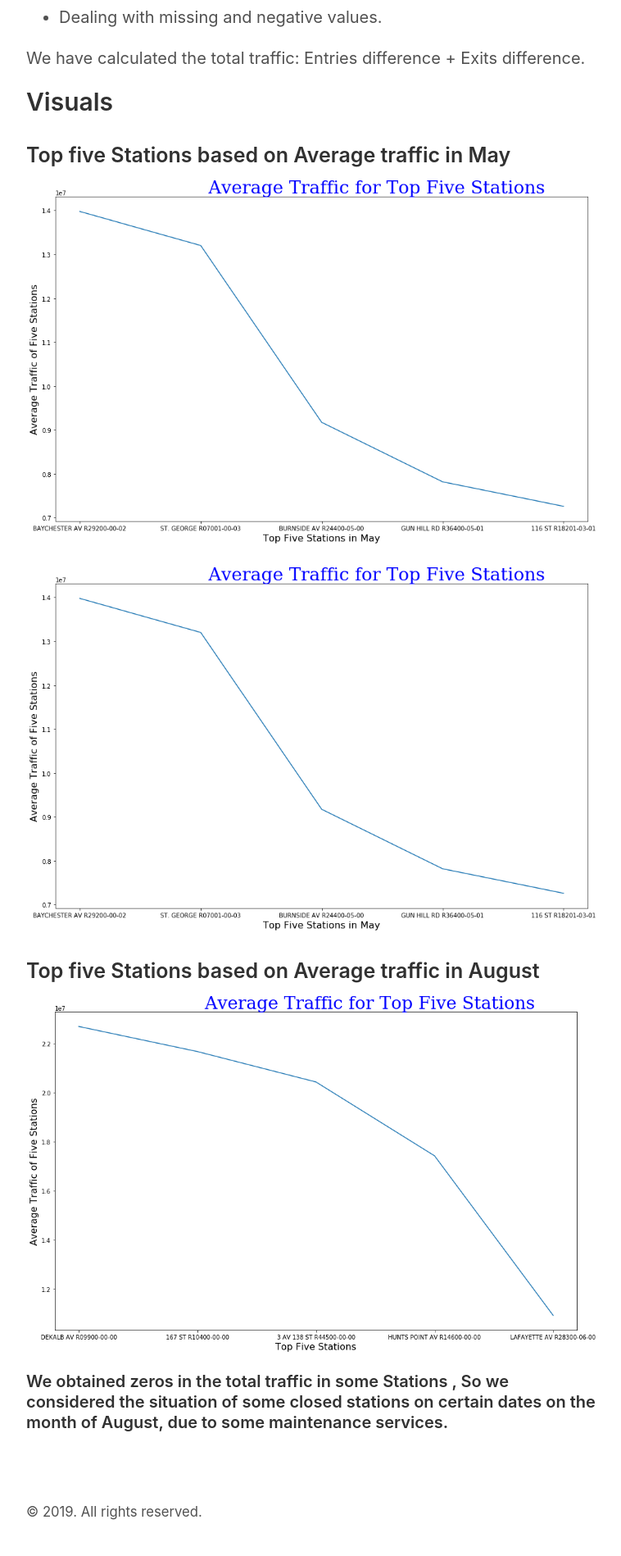
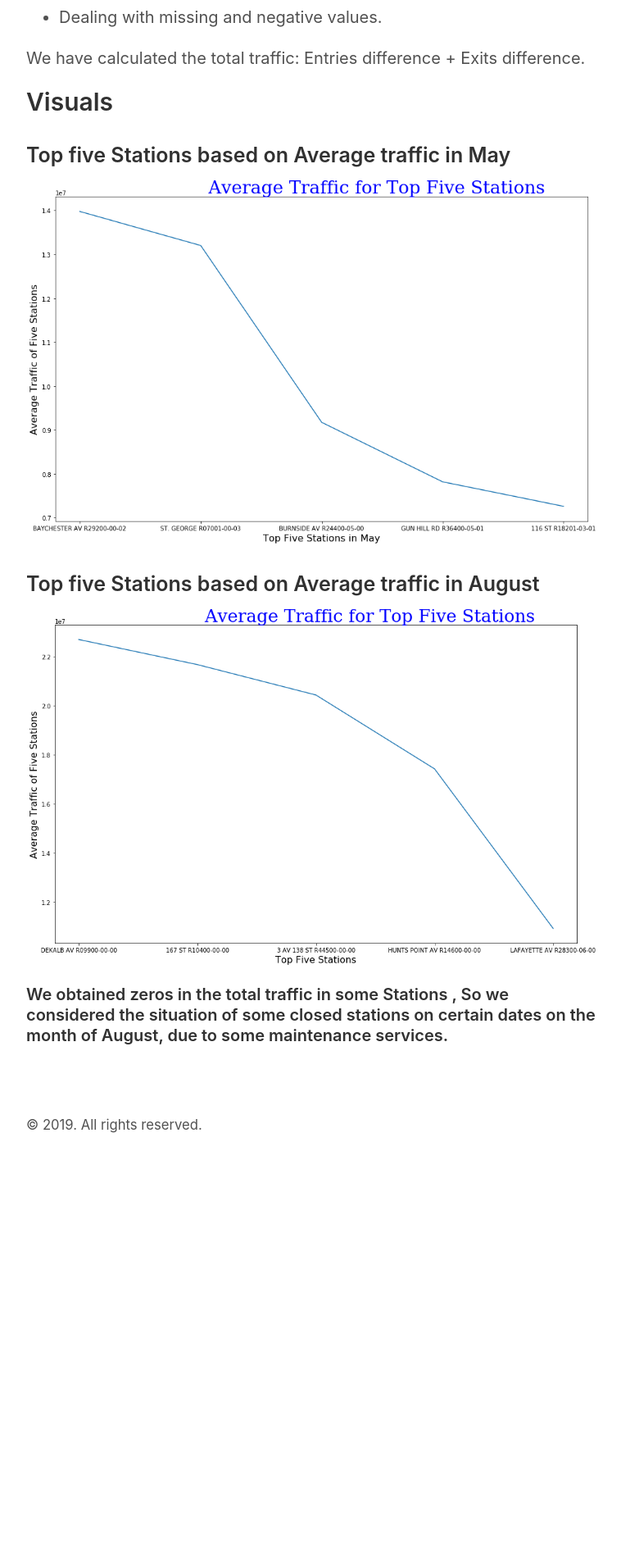
Before and after one commit to GhaidaSenani/GhaidaSenani.github.io, a Jekyll site: the page built from projects.md, in a window 1280 px wide. Shown: the part 1106-3004 px from the top of the page at 82% size, without its empty margins (258-1016 px from the left). Built offline with Jekyll 4.4.1, drawn with Linux system fonts in a browser that asks for light colours; after the commit the page ends 2532 px from its top, so only the background shows below that.

Commit message:
Update projects.md

```diff
--- a/projects.md
+++ b/projects.md
@@ -21,9 +22,8 @@ We have calculated the total traffic: Entries difference + Exits difference.
 
 ## Visuals
 ### Top five Stations based on Average traffic in May
-![alt text](https://github.com/GhaidaSenani/GhaidaSenani.github.io/blob/master/images/MayTopAvgStations.png)
-![Image test]({{ (https://github.com/GhaidaSenani/GhaidaSenani.github.io/}}/images/MayTopAvgStations.png)
+![_Logo](/images/MayTopAvgStations.png)
 ### Top five Stations based on Average traffic in August
-![alt text](https://github.com/GhaidaSenani/GhaidaSenani.github.io/blob/master/images/AvgTopFiveStation.png)
 
+![_Logo](/images/AvgTopFiveStation.png)
 ####  We obtained zeros in the total traffic in some Stations , So we considered  the situation of some  closed stations on certain dates on the month of August, due to some maintenance services.
```
Also changed, not shown: other parts of projects.md (+3 -2 lines).
